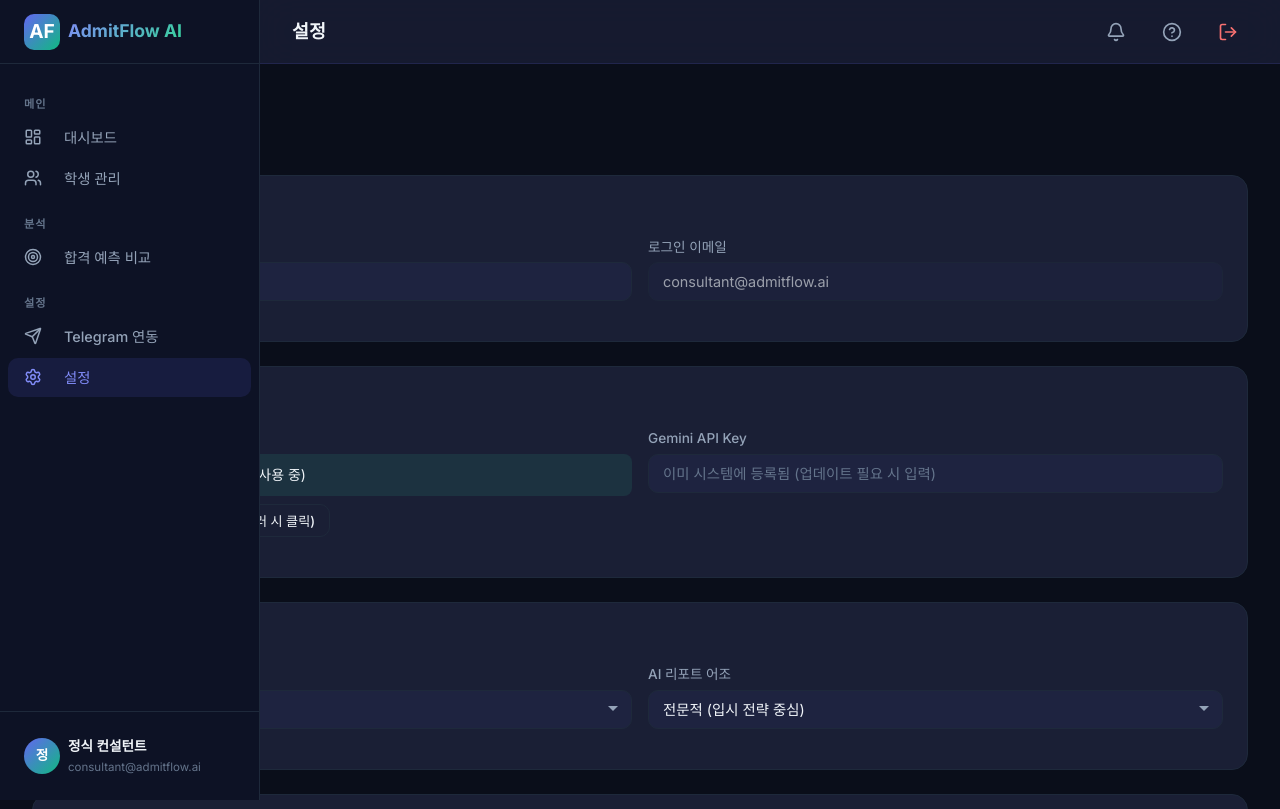
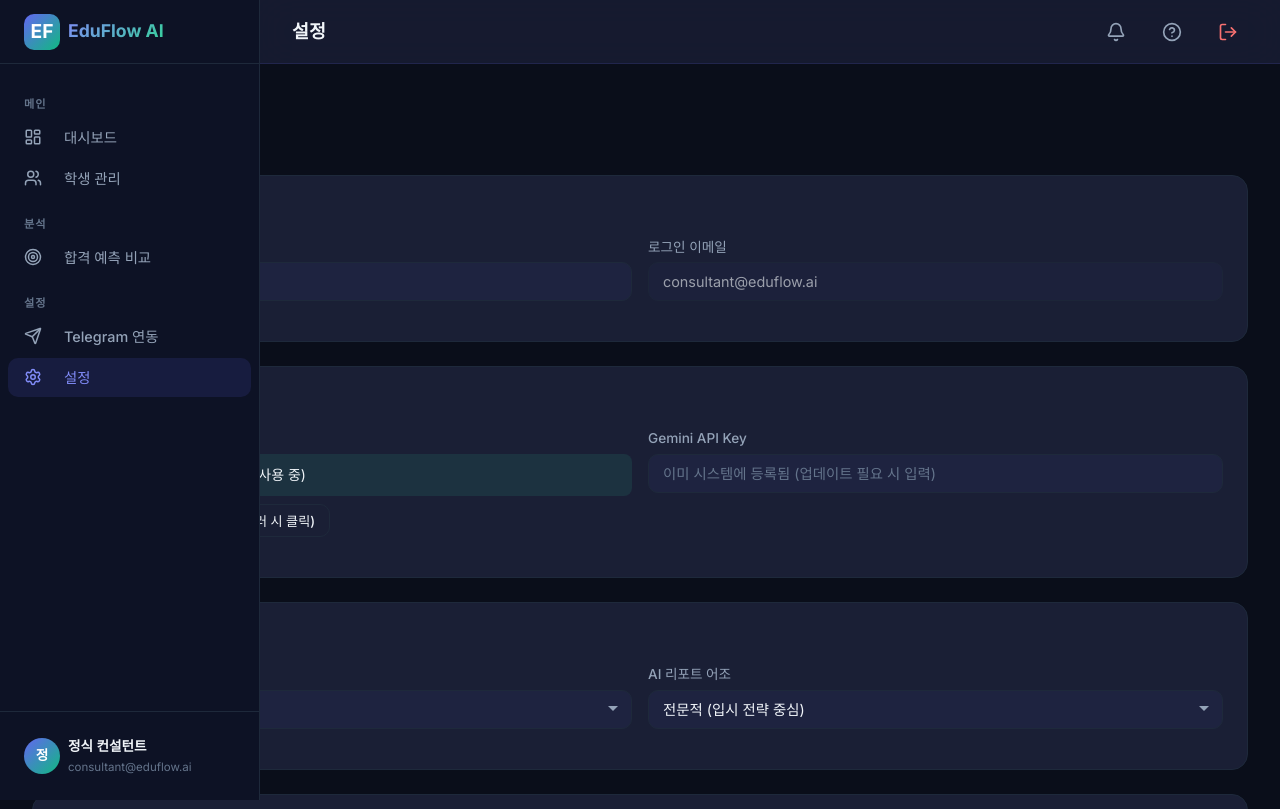
Before and after one commit to singna-debug/edu, a Next.js app: page /dashboard/settings in a window 1280 px wide. Shown: the top 809 px of the page. Built offline with nearby package versions, Linux system fonts and the light colour scheme; no server answers.

Commit message:
Complete branding update: AdmitFlow to EduFlow

```diff
--- a/src/app/api/telegram/webhook/route.ts
+++ b/src/app/api/telegram/webhook/route.ts
@@ -36,7 +36,7 @@ export async function POST(request: NextRequest) {
         // 명령어 파싱
         if (text.startsWith('/시작') || text.startsWith('/start')) {
             const authCode = Math.random().toString(36).substring(2, 8).toUpperCase();
-            await sendTelegramMessage(chatId, `🎓 *AdmitFlow AI* 봇에 오신 것을 환영합니다!\n\n인증 코드: \`${authCode}\`\n\n웹 대시보드의 Telegram 연동 페이지에서 위 코드를 입력하세요.`);
+            await sendTelegramMessage(chatId, `🎓 *EduFlow AI* 봇에 오신 것을 환영합니다!\n\n인증 코드: \`${authCode}\`\n\n웹 대시보드의 Telegram 연동 페이지에서 위 코드를 입력하세요.`);
         } else if (text.startsWith('/조회')) {
             const studentName = text.replace('/조회', '').trim();
             await sendTelegramMessage(chatId, `📋 *${studentName || '학생'}* 최근 활동 요약\n\n• 물리 심화 탐구 보고서 초안 제출\n• 수학 경시대회 예선 통과\n• 물리 동아리 양자역학 세미나 발표`);
--- a/src/app/dashboard/layout.tsx
+++ b/src/app/dashboard/layout.tsx
@@ -64,7 +64,7 @@ export default function DashboardLayout({
 
         setIsDemo(mode === 'demo');
         setUserName(name || (mode === 'demo' ? '데모 컨설턴트' : '정식 컨설턴트'));
-        setUserEmail(email || (mode === 'demo' ? 'demo@admitflow.ai' : 'consultant@admitflow.ai'));
+        setUserEmail(email || (mode === 'demo' ? 'demo@eduflow.ai' : 'consultant@eduflow.ai'));
         setUserPhoto(photo || '');
 
         // 2. Real-time update from Firebase Auth
@@ -112,8 +112,8 @@ export default function DashboardLayout({
             {/* Sidebar */}
             <aside className={`sidebar ${sidebarOpen ? 'open' : ''}`}>
                 <Link href="/dashboard" className="sidebar-brand" style={{ textDecoration: 'none' }}>
-                    <div className="sidebar-brand-icon">AF</div>
-                    <span className="sidebar-brand-text">AdmitFlow AI</span>
+                    <div className="sidebar-brand-icon">EF</div>
+                    <span className="sidebar-brand-text">EduFlow AI</span>
                 </Link>
 
 
--- a/src/app/dashboard/settings/page.tsx
+++ b/src/app/dashboard/settings/page.tsx
@@ -44,7 +44,7 @@ export default function SettingsPage() {
         const role = (localStorage.getItem('role') as 'consultant' | 'manager') || 'consultant';
 
         setUserName(name || (mode === 'demo' ? '데모 컨설턴트' : '정식 컨설턴트'));
-        setUserEmail(email || (mode === 'demo' ? 'demo@admitflow.ai' : 'consultant@admitflow.ai'));
+        setUserEmail(email || (mode === 'demo' ? 'demo@eduflow.ai' : 'consultant@eduflow.ai'));
         setUserRole(role);
 
         if (role === 'consultant') {
--- a/src/app/dashboard/telegram/page.tsx
+++ b/src/app/dashboard/telegram/page.tsx
@@ -50,8 +50,7 @@ export default function TelegramPage() {
                                 <span style={{ fontWeight: 600, color: 'var(--accent-400)' }}>연결됨</span>
                             </div>
                             <div style={{ padding: 'var(--space-md)', background: 'var(--bg-secondary)', borderRadius: 'var(--radius-md)' }}>
-                                <div style={{ fontSize: '0.82rem', color: 'var(--text-muted)' }}>Telegram Chat ID</div>
-                                <div style={{ fontWeight: 600, fontFamily: 'var(--font-mono)' }}>@admitflow_bot</div>
+                                <div style={{ fontWeight: 600, fontFamily: 'var(--font-mono)' }}>@eduflow_bot</div>
                             </div>
                             <button className="btn btn-danger btn-sm" style={{ marginTop: 'var(--space-md)' }} onClick={() => setIsConnected(false)}>
                                 연동 해제
@@ -60,7 +59,7 @@ export default function TelegramPage() {
                     ) : (
                         <div>
                             <p style={{ fontSize: '0.85rem', color: 'var(--text-secondary)', marginBottom: 'var(--space-md)', lineHeight: 1.6 }}>
-                                1. Telegram에서 <strong style={{ color: 'var(--primary-400)' }}>@admitflow_bot</strong>을 검색<br />
+                                1. Telegram에서 <strong style={{ color: 'var(--primary-400)' }}>@eduflow_bot</strong>을 검색<br />
                                 2. <strong>/시작</strong> 명령을 전송<br />
                                 3. 받은 6자리 인증 코드를 아래에 입력
                             </p>
--- a/src/app/globals.css
+++ b/src/app/globals.css
@@ -1,5 +1,5 @@
 /* ============================================
-   AdmitFlow AI — Global Design System
+   EduFlow AI — Global Design System
    ============================================ */
 
 /* ---------- CSS Variables ---------- */
--- a/src/app/parent/[token]/page.tsx
+++ b/src/app/parent/[token]/page.tsx
@@ -217,7 +217,7 @@ export default function ParentPortalPage({ params }: { params: Promise<{ token:
 
                 {/* Footer */}
                 <div style={{ textAlign: 'center', padding: '32px 0', color: '#475569', fontSize: '0.75rem' }}>
-                    <p>AdmitFlow AI · 학부모 포털</p>
+                    <p>EduFlow AI · 학부모 포털</p>
                     <p style={{ marginTop: '4px' }}>본 페이지는 담당 컨설턴트가 업데이트한 내용이 실시간으로 반영됩니다.</p>
                 </div>
             </div>
--- a/src/lib/email.ts
+++ b/src/lib/email.ts
@@ -29,12 +29,12 @@ export async function sendApprovalRequestEmail(userEmail: string, userId: string
 
     try {
         const { data, error } = await resend.emails.send({
-            from: 'AdmitFlow AI <onboarding@resend.dev>', // 도메인 연결 전에는 이 주소만 사용 가능
+            from: 'EduFlow AI <onboarding@resend.dev>', // 도메인 연결 전에는 이 주소만 사용 가능
             to: adminEmail,
-            subject: `[AdmitFlow AI] 신규 가입 승인 요청: ${userName} (${userEmail})`,
+            subject: `[EduFlow AI] 신규 가입 승인 요청: ${userName} (${userEmail})`,
             html: `
                 <div style="font-family: sans-serif; max-width: 600px; margin: 0 auto; padding: 20px; border: 1px solid #e5e7eb; border-radius: 12px;">
-                    <h2 style="color: #6366f1; margin-bottom: 20px;">AdmitFlow AI 가입 요청</h2>
+                    <h2 style="color: #6366f1; margin-bottom: 20px;">EduFlow AI 가입 요청</h2>
                     <p style="font-size: 16px; color: #374151; line-height: 1.6;">
                         새로운 컨설턴트 가입 신청이 도착했습니다. 내용을 확인하시고 승인 여부를 결정해 주세요.
                     </p>
@@ -56,7 +56,7 @@ export async function sendApprovalRequestEmail(userEmail: string, userId: string
                     </a>
 
                     <p style="margin-top: 30px; font-size: 12px; color: #9ca3af; text-align: center;">
-                        본 메일은 AdmitFlow AI 시스템에서 자동으로 발송되었습니다.
+                        본 메일은 EduFlow AI 시스템에서 자동으로 발송되었습니다.
                     </p>
                 </div>
             `,
```
